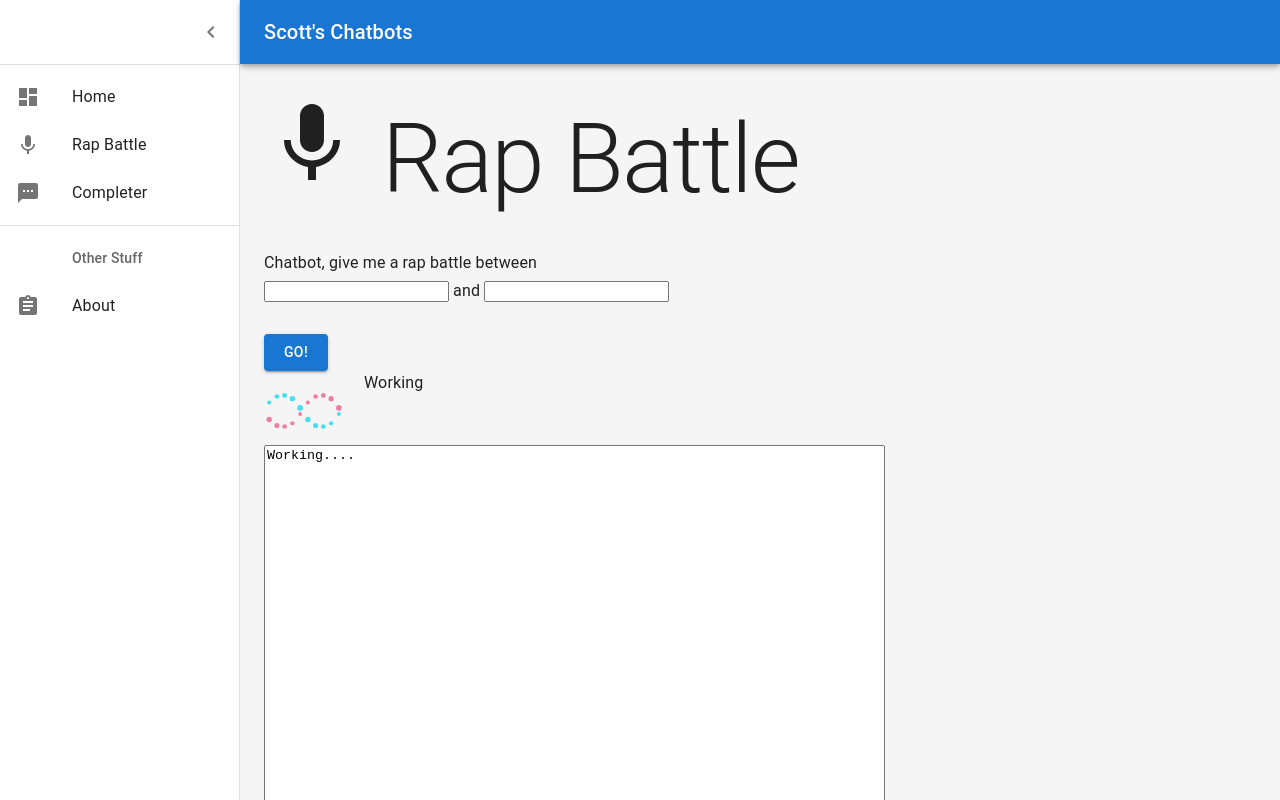
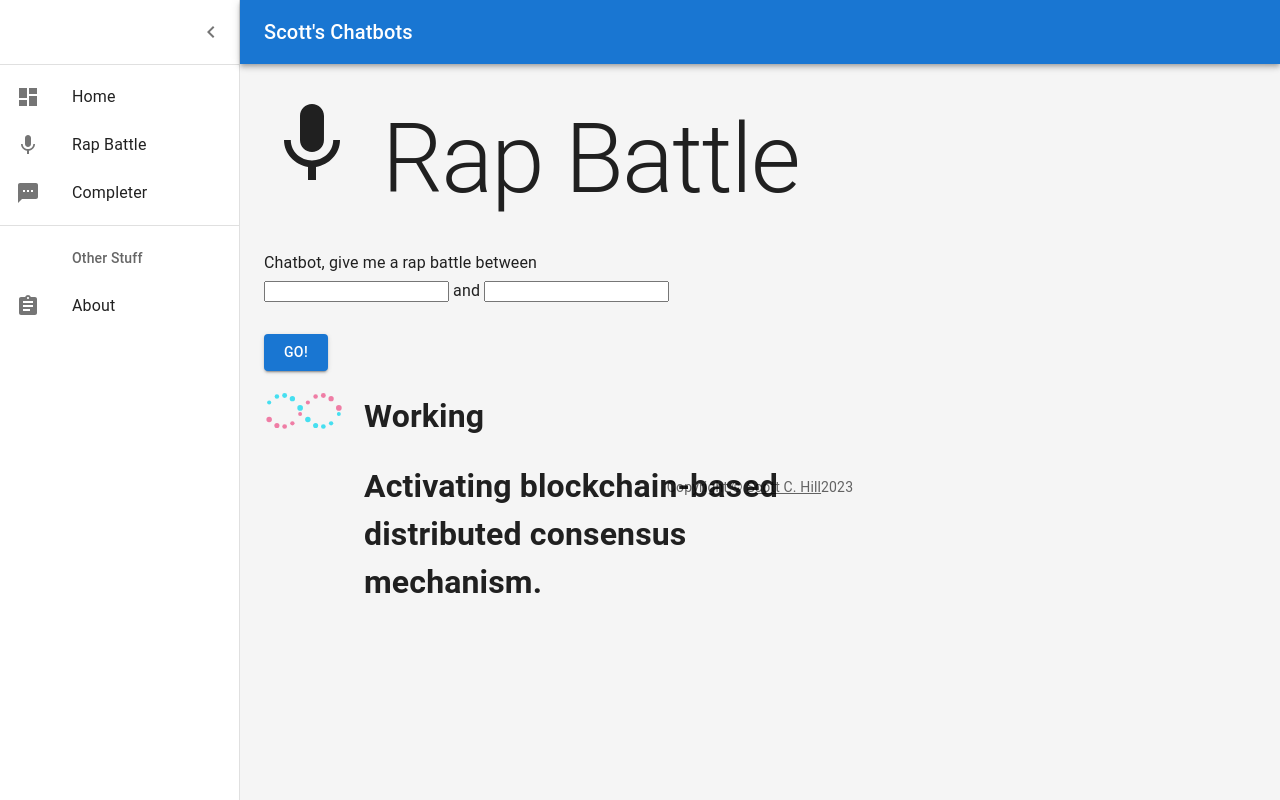
Before and after one commit to hillscottc/openai-fe, a React (Create React App) app: page /rap in a window 1280 px wide. Both pictures are taken after a click on the button "GO!". Built offline with nearby package versions, Linux system fonts and the light colour scheme; no server answers.

Commit message:
refactoring, folling with fader

```diff
--- a/src/App.js
+++ b/src/App.js
@@ -13,7 +13,7 @@ import Container from "@mui/material/Container";
 import MenuIcon from "@mui/icons-material/Menu";
 import ChevronLeftIcon from "@mui/icons-material/ChevronLeft";
 import { mainListItems, secondaryListItems } from "./App-LeftNav";
-import Copyright from "./pages/Copyright";
+import Copyright from "./components/Copyright";
 import Routes from "./Routes";
 import "./index.css";
 
--- /dev/null
+++ b/src/components/Fader.js
@@ -0,0 +1,43 @@
+import React, { useState, useEffect } from "react";
+import PropTypes from "prop-types";
+import "../index.css";
+
+const Fader = ({ text }) => {
+  const [fadeProp, setFadeProp] = useState({
+    fade: "fade-in",
+  });
+
+  useEffect(() => {
+    const timeout = setInterval(() => {
+      if (fadeProp.fade === "fade-in") {
+        setFadeProp({
+          fade: "fade-out",
+        });
+      } else {
+        setFadeProp({
+          fade: "fade-in",
+        });
+      }
+    }, 4000);
+
+    return () => clearInterval(timeout);
+  }, [fadeProp]);
+
+  return (
+    <>
+      <h1 data-testid="fader" className={fadeProp.fade}>
+        {text}
+      </h1>
+    </>
+  );
+};
+
+Fader.defaultProps = {
+  text: "Hello World!",
+};
+
+Fader.propTypes = {
+  text: PropTypes.string,
+};
+
+export default Fader;
--- /dev/null
+++ b/src/dataFunctions.js
@@ -0,0 +1,50 @@
+import {Configuration, OpenAIApi} from "openai";
+import axios from "axios";
+
+const authHeader = `Bearer ${process.env.REACT_APP_OPENAI_KEY}`
+
+export const fetchRapBattle = async (person1, person2) => {
+    // Uses the openai library
+    const configuration = new Configuration({
+        apiKey: process.env.REACT_APP_OPENAI_KEY,
+    });
+    // Silences warning https://community.openai.com/t/error-set-unsafe-header-user-agent-implement-chatgpt/264305
+    configuration.baseOptions.headers = {
+        Authorization: authHeader,
+    };
+    const openai = new OpenAIApi(configuration);
+
+    const response = await openai.createChatCompletion({
+        model: "gpt-3.5-turbo",
+        messages: [
+            {
+                role: "user",
+                content: `Write a rap battle between ${person1} and ${person2}.`,
+            },
+        ],
+        temperature: 0.8,
+        max_tokens: 1024,
+    });
+    return response.data.choices[0].message?.content;
+};
+
+export const fetchCompleter = async (input) => {
+    // Uses axios to query openai endpoint
+    const response = await axios.post(
+        "https://api.openai.com/v1/completions",
+        {
+            prompt: `Complete this sentence: "${input}"`,
+            model: "text-davinci-002",
+            max_tokens: 50,
+            n: 1,
+            stop: ".",
+        },
+        {
+            headers: {
+                "Content-Type": "application/json",
+                Authorization: authHeader,
+            },
+        }
+    );
+    return response.data.choices[0].text;
+};
--- a/src/index.css
+++ b/src/index.css
@@ -11,3 +11,12 @@
 .col-2 {
   background-color: inherit;
 }
+
+.fade-in {
+    transition: opacity 1s ease;
+}
+
+.fade-out {
+    opacity: 0;
+    transition: opacity 1s ease;
+}
--- a/src/pages/Completer.js
+++ b/src/pages/Completer.js
@@ -1,27 +1,7 @@
-import axios from "axios";
-import { useState } from "react";
+import {useState} from "react";
 import Typography from "@mui/material/Typography";
 import SmsIcon from "@mui/icons-material/Sms";
-
-const fetchData = async (input) => {
-  const response = await axios.post(
-    "https://api.openai.com/v1/completions",
-    {
-      prompt: `Complete this sentence: "${input}"`,
-      model: "text-davinci-002",
-      max_tokens: 50,
-      n: 1,
-      stop: ".",
-    },
-    {
-      headers: {
-        "Content-Type": "application/json",
-        Authorization: `Bearer ${process.env.REACT_APP_OPENAI_KEY}`,
-      },
-    }
-  );
-  return response.data.choices[0].text;
-};
+import {fetchCompleter} from "../dataFunctions";
 
 function Completer() {
   const [input, setInput] = useState("");
@@ -29,7 +9,7 @@ function Completer() {
 
   async function handleClick() {
     try {
-      const completedSentence = await fetchData(input);
+      const completedSentence = await fetchCompleter(input);
       setCompletedSentence(completedSentence);
     } catch (error) {
       console.error(error);
--- a/src/pages/RapBattle.js
+++ b/src/pages/RapBattle.js
@@ -1,34 +1,11 @@
-import { useState } from "react";
-import { Configuration, OpenAIApi } from "openai";
+import {useState} from "react";
 import Button from "@mui/material/Button";
 import Typography from "@mui/material/Typography";
-import { Dna } from "react-loader-spinner";
-import { getJargon } from "../utils.js";
+import {Dna} from "react-loader-spinner";
+import {getJargon} from "../utils.js";
 import MicIcon from "@mui/icons-material/Mic";
-
-const fetchRapperData = async (person1, person2) => {
-  const configuration = new Configuration({
-    apiKey: process.env.REACT_APP_OPENAI_KEY,
-  });
-  // Silences warning https://community.openai.com/t/error-set-unsafe-header-user-agent-implement-chatgpt/264305
-  configuration.baseOptions.headers = {
-    Authorization: "Bearer " + process.env.REACT_APP_OPENAI_KEY,
-  };
-  const openai = new OpenAIApi(configuration);
-
-  const response = await openai.createChatCompletion({
-    model: "gpt-3.5-turbo",
-    messages: [
-      {
-        role: "user",
-        content: `Write a rap battle between ${person1} and ${person2}.`,
-      },
-    ],
-    temperature: 0.8,
-    max_tokens: 1024,
-  });
-  return response.data.choices[0].message?.content;
-};
+import Fader from "../components/Fader";
+import {fetchRapBattle} from "../dataFunctions";
 
 function RapBattle() {
   const [formData, setFormData] = useState({
@@ -42,7 +19,7 @@ function RapBattle() {
   const handleSubmit = async (event) => {
     event.preventDefault();
 
-    setRapResults("Working....");
+    // setRapResults("Working....");
     setIsLoading(true);
 
     // start the jargon timer
@@ -60,7 +37,7 @@ function RapBattle() {
       }, 10000);
     } else {
       // Do the OpenAI query
-      const results = await fetchRapperData(formData.person1, formData.person2);
+      const results = await fetchRapBattle(formData.person1, formData.person2);
       clearInterval(jargonInterval); // stop the jargon timer
       setRapResults((rapResults) => rapResults + "\n\n\nRESULTS:\n" + results);
       setIsLoading(false);
@@ -113,7 +90,10 @@ function RapBattle() {
               wrapperClass="dna-wrapper"
             />
           </div>
-          <div class="col col-2">Working</div>
+          <div class="col col-2">
+            <Fader text="Working"></Fader>
+            <Fader text={getJargon()}></Fader>
+          </div>
         </div>
       )}
 
```
Also changed, not shown: src/components/Copyright.js (renamed from src/pages/Copyright.js), 1 other file (tests, documents, lock files or other folders).
